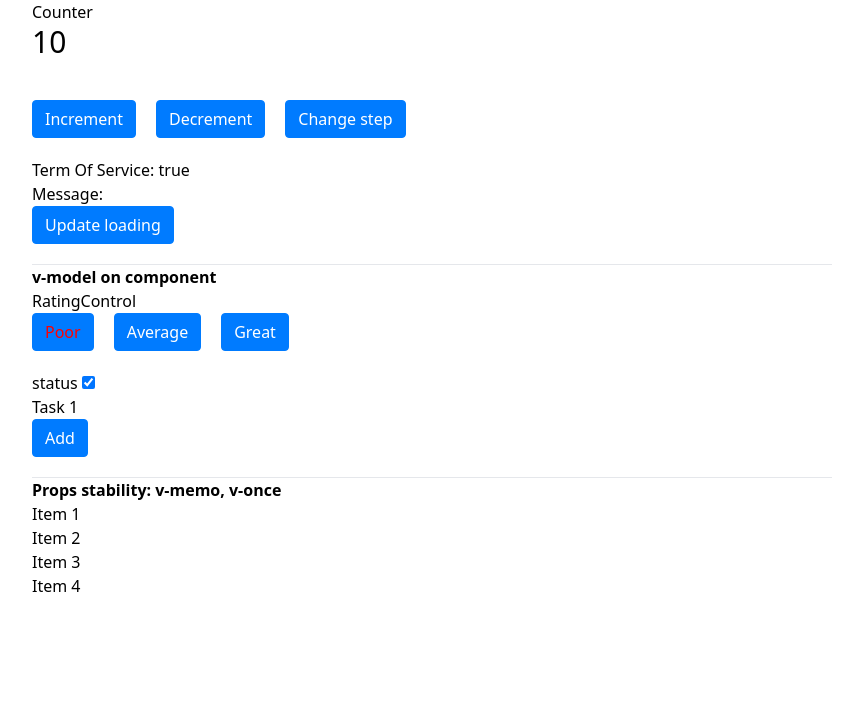
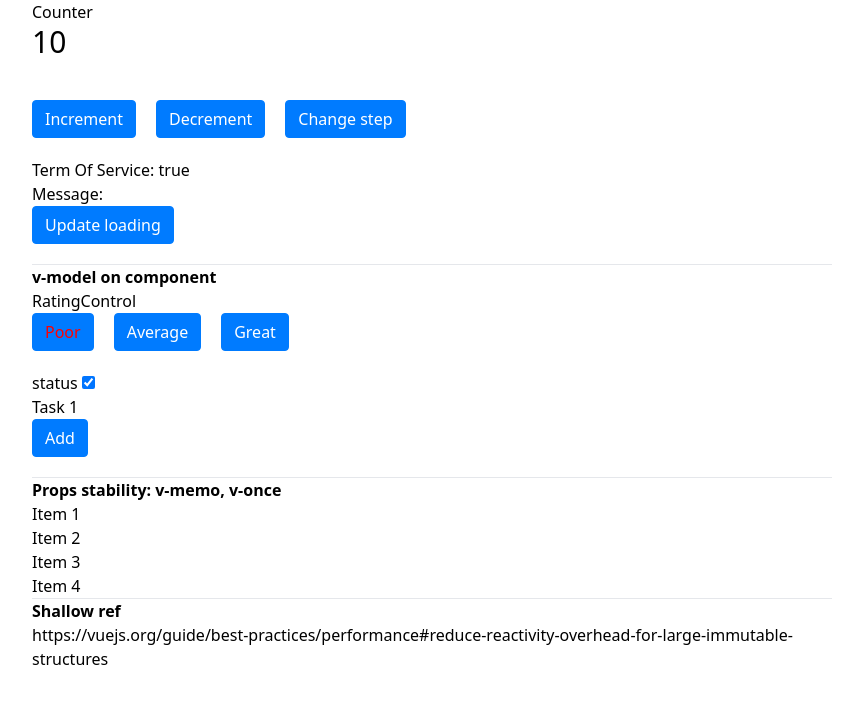
Before and after one commit to hoangthau/nuxt3, a Nuxt app: page /my-test in a window 1280 px wide. Shown: the top 704 px of the page, without its empty margins (208-1071 px from the left). Built offline with nearby package versions, Linux system fonts and the light colour scheme.

Commit message:
feat: demo v memo

```diff
--- a/pages/my-test/index.vue
+++ b/pages/my-test/index.vue
@@ -14,6 +14,9 @@
   <ul>
     <ListItem v-for="item in list" :id="item.id" :title="item.title" :active-id="activeId" @click="clickOnItem" v-memo="[item.id !== activeId]" />
   </ul>
+  <hr />
+  <h3 class="font-bold">Shallow ref</h3>
+  <a href="https://vuejs.org/guide/best-practices/performance#reduce-reactivity-overhead-for-large-immutable-structures">https://vuejs.org/guide/best-practices/performance#reduce-reactivity-overhead-for-large-immutable-structures</a>
 </template>
 
 <script setup lang="ts">
```
